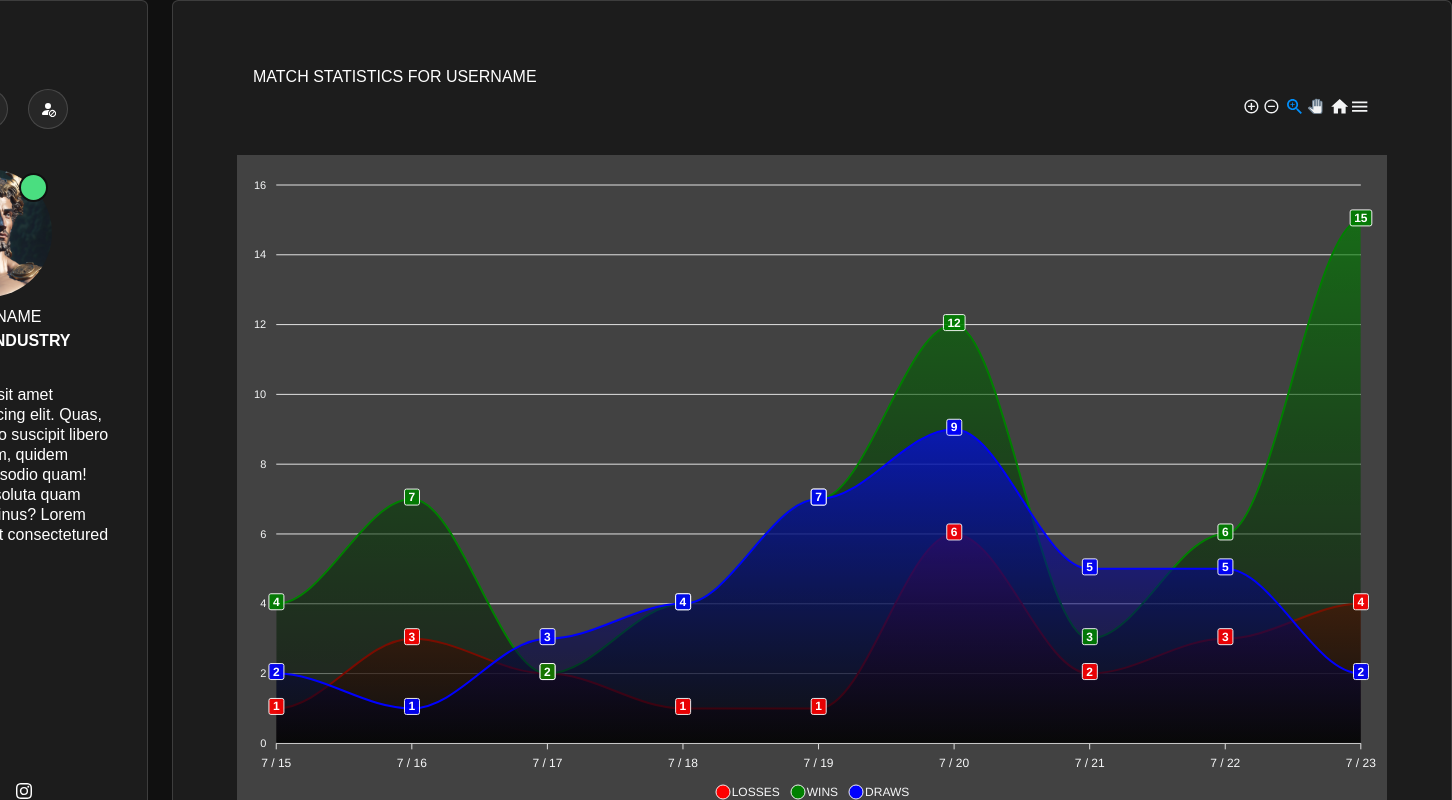
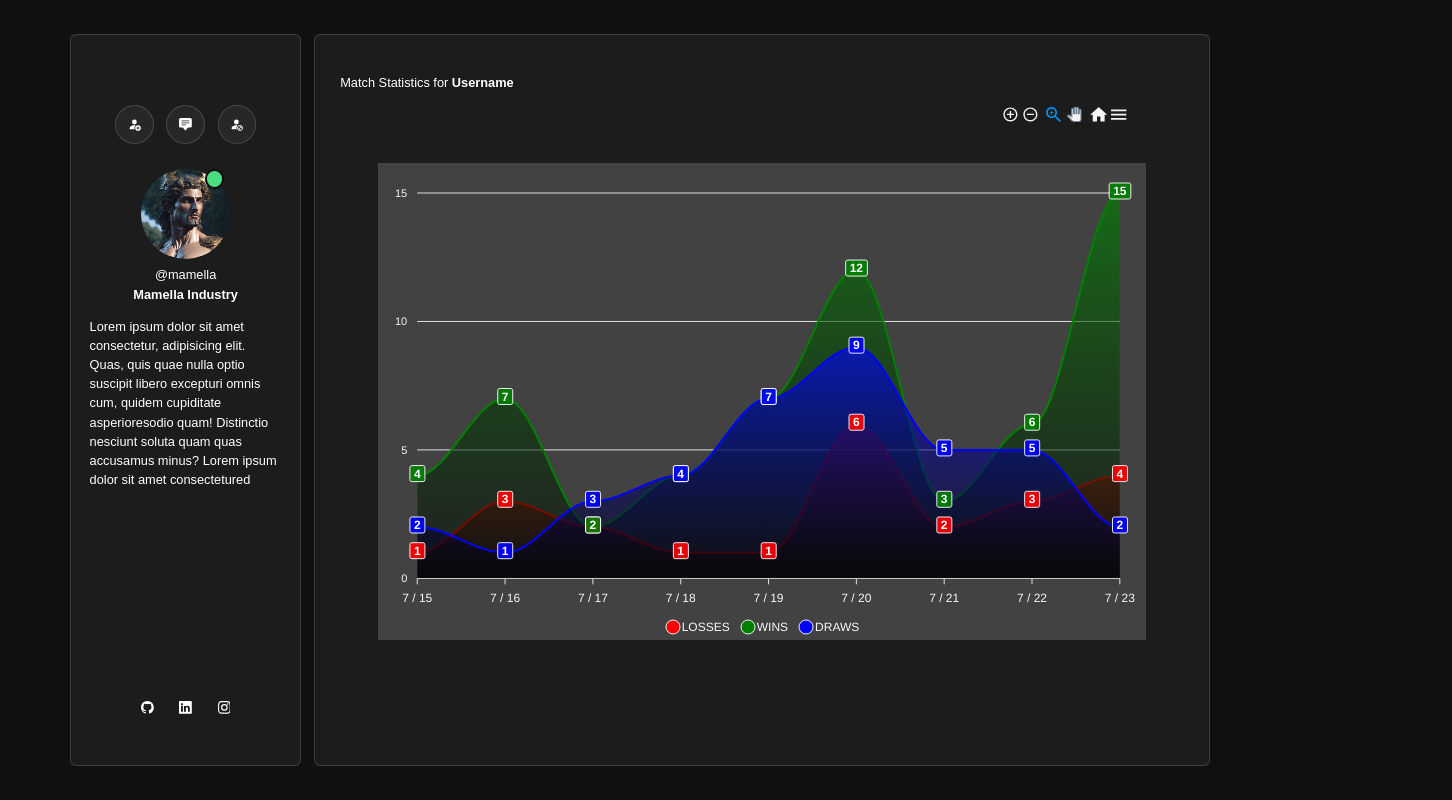
Before and after one commit to iimyzf/SpinFrenzy, a React (Vite) app: page /view-profile in a window 1280 px wide. Shown: the top 800 px of the page, 1452 px wide, since content can reach past the window. Built offline with nearby package versions, Linux system fonts and the light colour scheme; a web font is replaced by a local one.

Commit message:
working on resp for view-profile

```diff
--- a/src/Pages/ViewProfile.tsx
+++ b/src/Pages/ViewProfile.tsx
@@ -71,56 +71,53 @@ const ViewProfile = () => {
     }, []);
 
     return (
-        <div className="parent flex xs:flex-col xl:flex-row justify-center items-center xs:gap-5 xl:gap-0 xs:m-5 xl:m-0">
-            <div className="child-container-1 xl:h-screen xl:pr-3">
-                <div className="container-1 font-satoshi text-white xs:w-[20em] xs:h-[35em] xl:w-[20em] xl:h-[55em] flex flex-col justify-center items-center relative">
-                    <div className="flex flex-row gap-5 items-center justify-center absolute xs:top-[3.2em] xl:top-[5.5em]">
-                        <button className="btn-1 w-10 h-10 rounded-full flex justify-center items-center cursor-pointer bg-red400 container-1">
-                            <span className="add absolute -top-10 font-satoshi text-white font-bold">
+        <div className="parent flex justify-center items-center gap-[1vw] h-screen">
+            <div className="child-container-1">
+                <div className="container-1 font-satoshi text-white w-[18vw] h-[91.5vh] flex flex-col justify-center items-center relative">
+                    <div className="flex flex-row gap-[1vw] items-center justify-center absolute top-[5.5vw]">
+                        <button className="btn-1 w-[3vw] h-[3vw] rounded-full flex justify-center items-center cursor-pointer container-1">
+                            <span className="add absolute -top-[2.5vw] font-satoshi text-white font-bold text-[.6vw]">
                                 Add
                                 <br />
                                 @USERNAME
                             </span>
-                            <BsPersonFillAdd />
+                            <BsPersonFillAdd className="text-[1vw]" />
                         </button>
-                        <button className="btn-2 w-10 h-10 rounded-full flex justify-center items-center cursor-pointer bg-green400 container-1">
-                            <span className="message absolute -top-10 font-satoshi text-white font-bold">
+                        <button className="btn-2 w-[3vw] h-[3vw] rounded-full flex justify-center items-center cursor-pointer container-1">
+                            <span className="message absolute -top-[2.5vw] font-satoshi text-white font-bold text-[.6vw]">
                                 Message
                                 <br />
                                 @USERNAME
                             </span>
-                            <BsFillChatSquareTextFill />
+                            <BsFillChatSquareTextFill className="text-[1vw]" />
                         </button>
-                        <button className="btn-3 w-10 h-10 rounded-full flex justify-center items-center cursor-pointer bg-blue400 container-1">
-                            <span className="block absolute -top-10 font-satoshi text-white font-bold">
+                        <button className="btn-3 w-[3vw] h-[3vw] rounded-full flex justify-center items-center cursor-pointer container-1">
+                            <span className="block absolute -top-[2.5vw] font-satoshi text-white font-bold text-[.6vw]">
                                 Block
                                 <br />
-								@USERNAME
+                                @USERNAME
                             </span>
-                            <BsPersonFillSlash />
+                            <BsPersonFillSlash className="text-[1vw]" />
                         </button>
                     </div>
-                    <div className="img-holder absolute xs:top-[7em] xl:top-[10.5em] bg-blue300">
+                    <div className="img-holder absolute top-[10.5vw]">
                         <div className="">
                             <img
-                                className="xs:w-[6em] xs:h-[6em] xl:w-[8em] xl:h-[8em] rounded-full"
+                                className="w-[7vw] h-[7vw] rounded-full"
                                 src={Apollo}
                                 alt="Apollo"
                             />
-                            <span className="status rounded-full bg-green-400 xs:w-[1.3em] xs:h-[1.3em] xl:w-[1.8em] xl:h-[1.8em] absolute top-1 right-1"></span>
+                            <span className="status rounded-full bg-green-400 w-[1.5vw] h-[1.5vw] absolute top-0 right-[.5vw]"></span>
                         </div>
-                        {/* <button className="absolute top-0 left-1/2 transform -translate-x-1/2 -translate-y-14 bg-yellow-400 w-10 h-10 rounded-full flex justify-center items-center cursor-pointer"></button>
-                        <button className="absolute top-1/2 left-0 transform -translate-x-10 -translate-y-1/2 bg-red-400 w-10 h-10 rounded-full flex justify-center items-center cursor-pointer"></button>
-                        <button className="absolute top-1/2 right-0 transform translate-x-10 -translate-y-1/2 bg-pink-400 w-10 h-10 rounded-full flex justify-center items-center cursor-pointer"></button> */}
                     </div>
-                    <h4 className="font-light absolute xs:top-[13.5em] xl:top-[19em]">
-                        @USERNAME
+                    <h4 className="font-light absolute top-[18vw] text-[1vw]">
+                        @mamella
                     </h4>
-                    <h3 className="font-bold absolute xs:top-[15em] xl:top-[20.5em]">
-                        MAMELLA INDUSTRY
+                    <h3 className="font-bold absolute top-[19.5vw] text-[1vw]">
+                        Mamella Industry
                     </h3>
-                    <div className="bio flex absolute xs:top-[18em] xl:top-[24em] justify-center items-start">
-                        <p className="font-light w-[16em] leading-5 text-ellipsis text-start">
+                    <div className="bio flex absolute top-[22vw] justify-center items-start">
+                        <p className="font-light w-[15vw] text-ellipsis text-start text-[1vw]">
                             Lorem ipsum dolor sit amet consectetur, adipisicing
                             elit. Quas, quis quae nulla optio suscipit libero
                             excepturi omnis cum, quidem cupiditate
@@ -129,39 +126,39 @@ const ViewProfile = () => {
                             consectetured
                         </p>
                     </div>
-                    <ul className="flex gap-5 absolute xs:bottom-14 xl:bottom-20">
+                    <ul className="flex gap-[2vw] absolute bottom-[4vw]">
                         <li>
-                            <a href="#">
+                            <a href="#" className="text-[1vw]">
                                 <BsGithub />
                             </a>
                         </li>
                         <li>
-                            <a href="#">
+                            <a href="#" className="text-[1vw]">
                                 <BsLinkedin />
                             </a>
                         </li>
                         <li>
-                            <a href="#">
+                            <a href="#" className="text-[1vw]">
                                 <BsInstagram />
                             </a>
                         </li>
                     </ul>
                 </div>
             </div>
-            <div className="child-container-2 xl:h-screen xl:pl-3 bg-green300">
-                <div className="container-2 font-satoshi text-white xs:w-[20em] xs:h-[35em] xl:w-[80em] xl:h-[55em] flex flex-col justify-center items-center relative bg-red200 overflow-y-auto">
-                    <div className="editable absolute xs:top-14 xl:left-20 xl:top-16 bg-blue500">
-                        <h3 className="pb-3 uppercase">
-                            Match Statistics for Username
+            <div className="child-container-2">
+                <div className="container-2 font-satoshi text-white w-[70vw] h-[91.5vh] flex flex-col justify-center items-center relative overflow-y-auto">
+                    <div className="editable absolute left-[2vw] top-[3vw]">
+                        <h3 className="text-[1vw]">
+                            Match Statistics for <strong>Username</strong>
                         </h3>
                     </div>
                     <Chart
-                        className="xl:w-[55w] pt-20"
+                        className="w-[60vw] h-full pt-[10vw] text-[1vw]"
                         options={chartOptions}
                         series={chartSeries}
                         type="area"
-                        height={650}
-                        width={1150}
+                        // height={650}
+                        // width={1150}
                     />
                 </div>
             </div>
```
